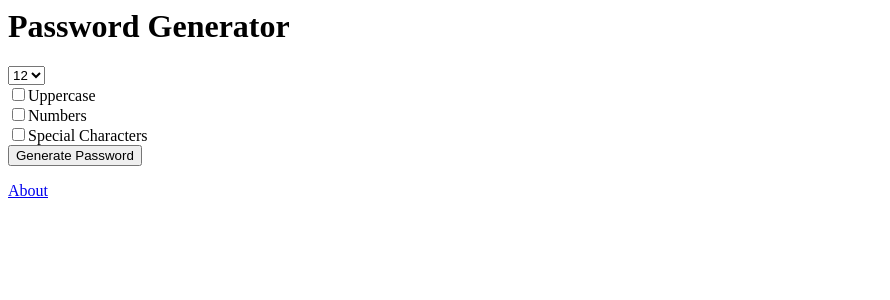
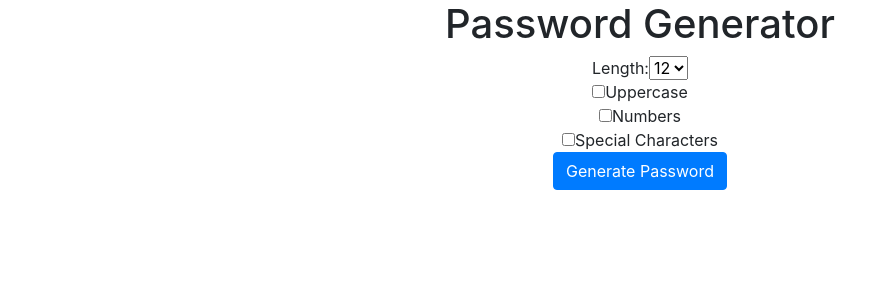
Before and after one commit to nealbrophy/udemy_django, a Django app: page / in a window 1280 px wide. Shown: the top 300 px of the page, without its empty margins (0-890 px from the left). Run offline with Django 3.2, Linux system fonts and the light colour scheme; some libraries are stand-ins or nearby versions.

Commit message:
Add basic bootstrap styling to templates

```diff
--- a/generator/templates/generator/home.html
+++ b/generator/templates/generator/home.html
@@ -1,7 +1,11 @@
+<link rel="stylesheet" href="https://stackpath.bootstrapcdn.com/bootstrap/4.5.0/css/bootstrap.min.css"
+      integrity="sha384-9aIt2nRpC12Uk9gS9baDl411NQApFmC26EwAOH8WgZl5MYYxFfc+NcPb1dKGj7Sk" crossorigin="anonymous">
+
+<div class="container text-center">
     <h1>Password Generator</h1>
 
     <form action="{% url 'password' %}">
-    <select name="length" id="">
+        Length:<select name="length" id="">
             <option value="6">6</option>
             <option value="7">7</option>
             <option value="8">8</option>
@@ -20,6 +24,6 @@
         <br>
         <input type="checkbox" name="special">Special Characters
         <br>
-    <input type="submit" value="Generate Password">
+        <input type="submit" value="Generate Password" class="btn btn-primary">
     </form>
-<a href="{% url 'about' %}">About</a>
+</div>
```
Also changed, not shown: generator/templates/generator/password.html (+8 -3 lines). Lines whose indentation alone changed are shown as unchanged.
